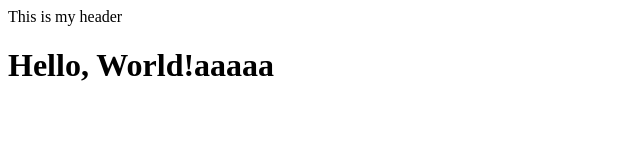
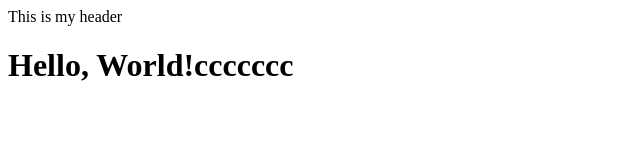
Before and after one commit to dsanchezcuoc/prova, a website: page src/index.html in a window 1280 px wide. Shown: the full height of the page, 0-640 px from the left. Drawn offline with nearby package versions, Linux system fonts and the light colour scheme; files that its build step writes are made by us from their sources.

Commit message:
prova modificació index per netfly

```diff
--- a/src/index.html
+++ b/src/index.html
@@ -6,6 +6,6 @@
   </head>
   <body>
     <include src="src/header.html"></include>
-    <h1>Hello, World!aaaaa</h1>
+    <h1>Hello, World!ccccccc</h1>
   </body>
 </html>
```
